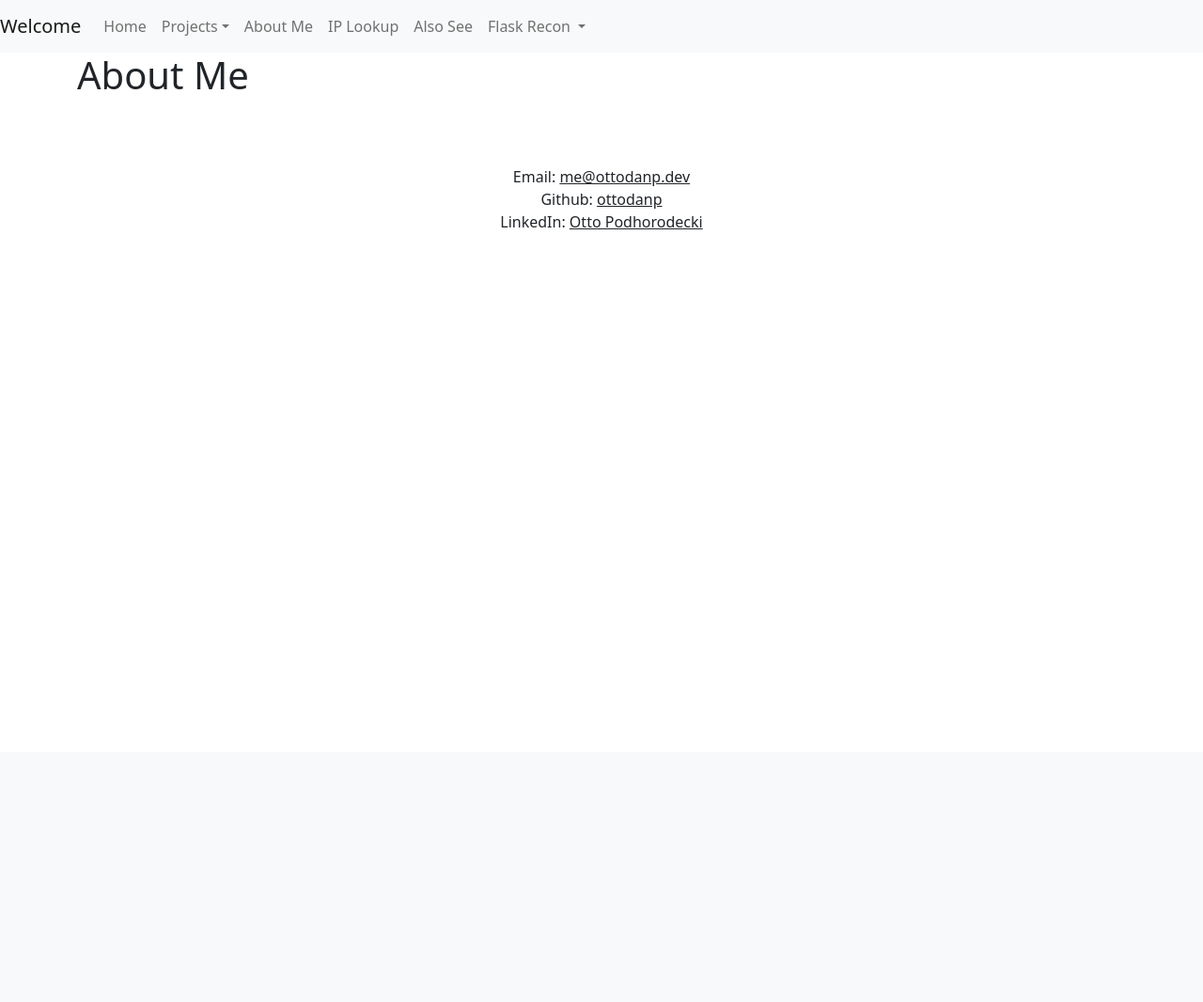
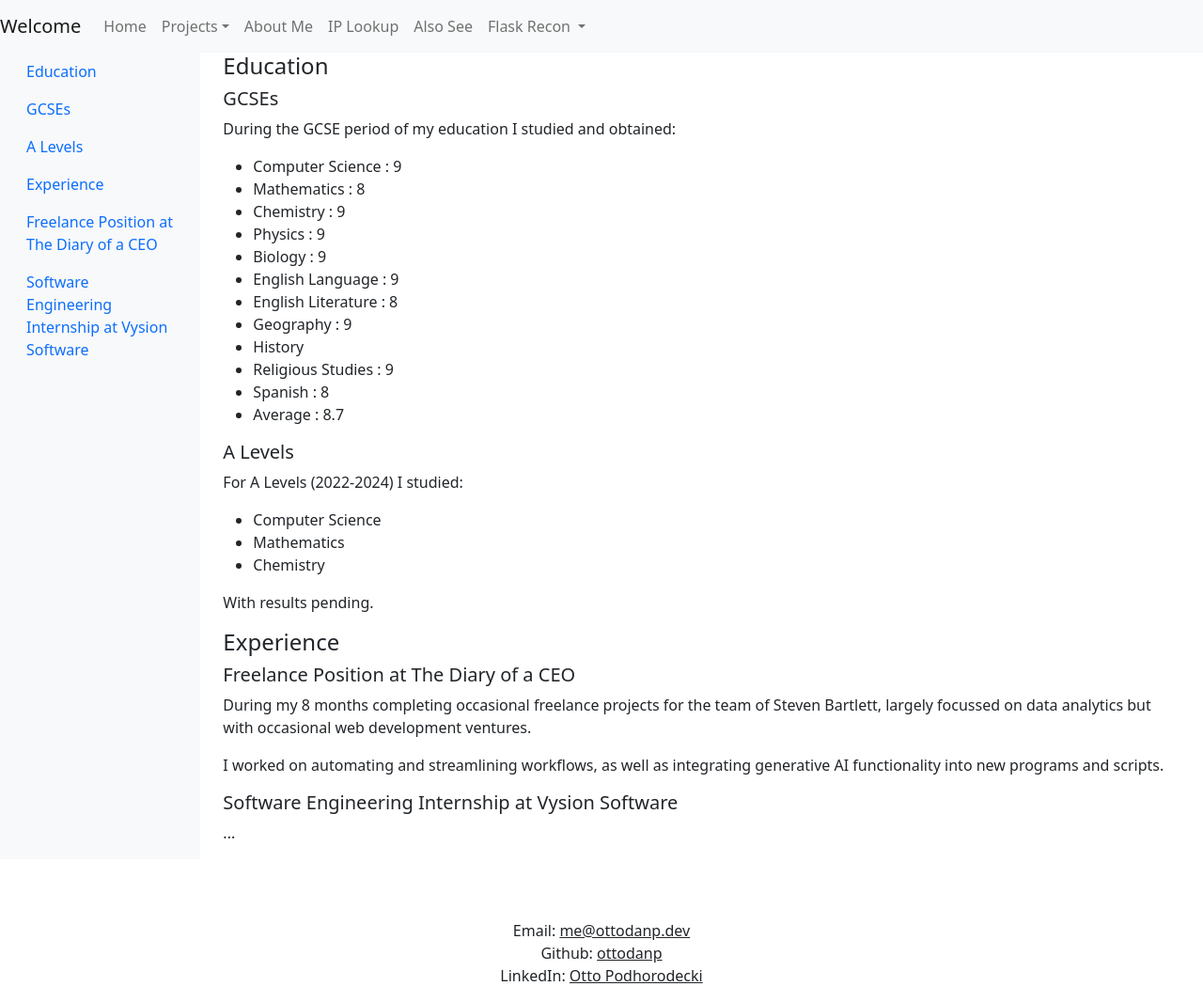
Before and after one commit to ottodanp/personal-website, a Flask app: template website/templates/about.html in a window 1280 px wide. Shown: the whole page at 94% size. Before the commit the page ends 244 px from the top, so only its background shows below. Run offline with Flask 3, Linux system fonts and the light colour scheme; the template is opened without the code that fills it, so the values that code supplies are empty; parts of the project's set-up code (start-up, migrations or seed data) failed here and were passed over.

Commit message:
updated sitemap, started adding content to about-me

```diff
--- a/website/templates/about.html
+++ b/website/templates/about.html
@@ -5,13 +5,73 @@
     <title>About Me</title>
 </head>
 <body>
-{% include 'flask-recon/navbar.html' %}
+    {% include 'flask-recon/navbar.html' %}
 
-<div class="container">
-    <h1>About Me</h1>
-</div>
+    <div class="container-fluid">
+        <div class="row">
+            <nav id="navbar-example3" class="col-md-3 col-lg-2 d-md-block bg-light sidebar active">
+                <div class="position-sticky">
+                    <ul class="nav flex-column">
+                        <li class="nav-item">
+                            <a class="nav-link active" aria-current="page" href="#education">Education</a>
+                        </li>
+                        <li class="nav-item">
+                            <a class="nav-link" href="#gcses">GCSEs</a>
+                        </li>
+                        <li class="nav-item">
+                            <a class="nav-link" href="#a-levels">A Levels</a>
+                        </li>
+                        <li class="nav-item">
+                            <a class="nav-link" href="#experience">Experience</a>
+                        </li>
+                        <li class="nav-item">
+                            <a class="nav-link" href="#doac-freelance">Freelance Position at The Diary of a CEO</a>
+                        </li>
+                        <li class="nav-item">
+                            <a class="nav-link" href="#vysion-internship">Software Engineering Internship at Vysion Software</a>
+                        </li>
+                    </ul>
+                </div>
+            </nav>
 
+            <main class="col-md-9 ms-sm-auto col-lg-10 px-md-4">
+                <div data-bs-spy="scroll" data-bs-target="#navbar-example3" data-bs-offset="0" tabindex="0">
+                    <h4 id="education">Education</h4>
+                    <h5 id="gcses">GCSEs</h5>
+                    <p>During the GCSE period of my education I studied and obtained:</p>
+                    <ul>
+                        <li>Computer Science : 9</li>
+                        <li>Mathematics : 8</li>
+                        <li>Chemistry : 9</li>
+                        <li>Physics : 9</li>
+                        <li>Biology : 9</li>
+                        <li>English Language : 9</li>
+                        <li>English Literature : 8</li>
+                        <li>Geography : 9</li>
+                        <li>History</li>
+                        <li>Religious Studies : 9</li>
+                        <li>Spanish : 8</li>
+                        <li>Average : 8.7</li>
+                    </ul>
+                    <h5 id="a-levels">A Levels</h5>
+                    <p>For A Levels (2022-2024) I studied:</p>
+                    <ul>
+                        <li>Computer Science</li>
+                        <li>Mathematics</li>
+                        <li>Chemistry</li>
+                    </ul>
+                    <p>With results pending.</p>
+                    <h4 id="experience">Experience</h4>
+                    <h5 id="doac-freelance">Freelance Position at The Diary of a CEO</h5>
+                    <p>During my 8 months completing occasional freelance projects for the team of Steven Bartlett, largely focussed on data analytics but with occasional web development ventures.</p>
+                    <p>I worked on automating and streamlining workflows, as well as integrating generative AI functionality into new programs and scripts.</p>
+                    <h5 id="vysion-internship">Software Engineering Internship at Vysion Software</h5>
+                    <p>...</p>
+                </div>
+            </main>
+        </div>
+    </div>
 
-{% include 'footer.html' %}
+    {% include 'footer.html' %}
 </body>
 </html>
```
Also changed, not shown: sitemap.xml (+14 -0 lines).
